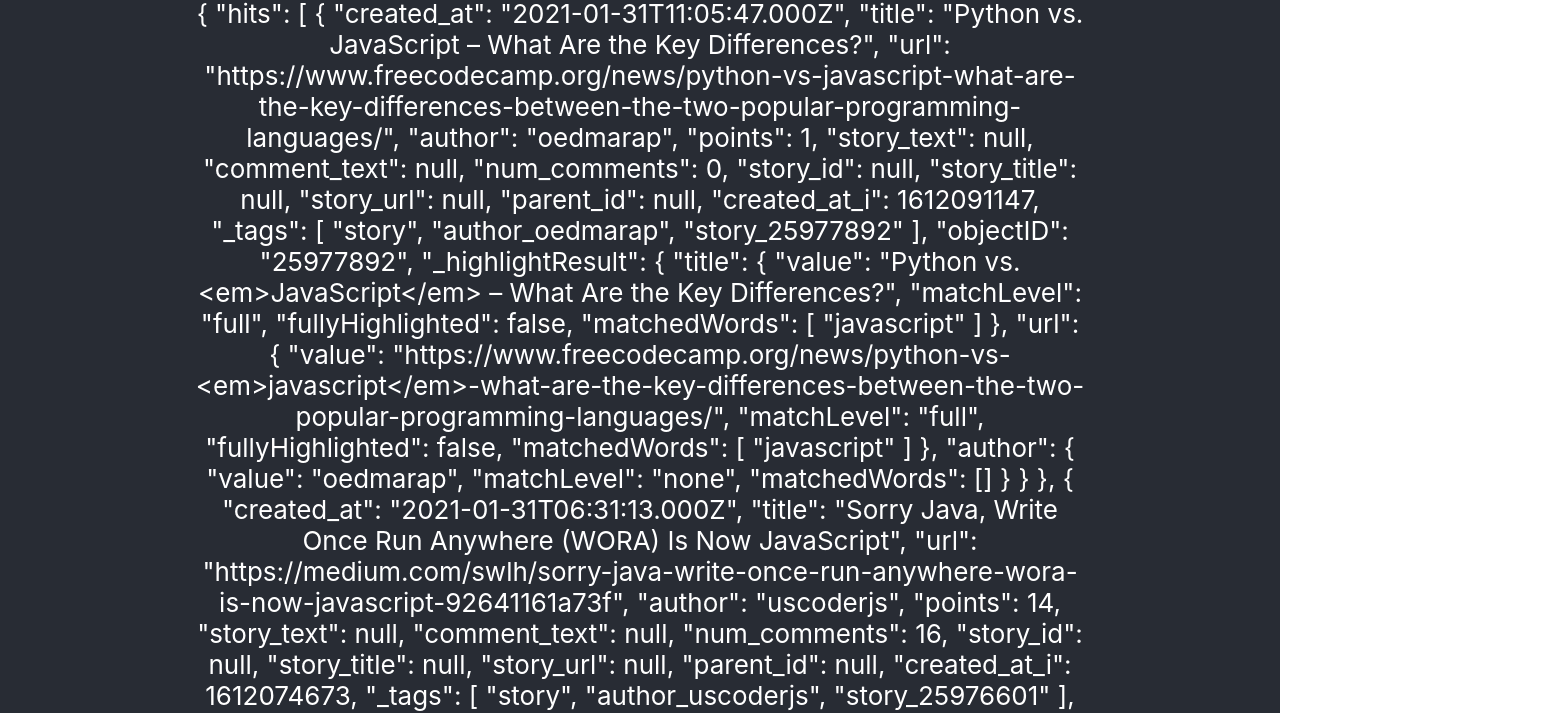
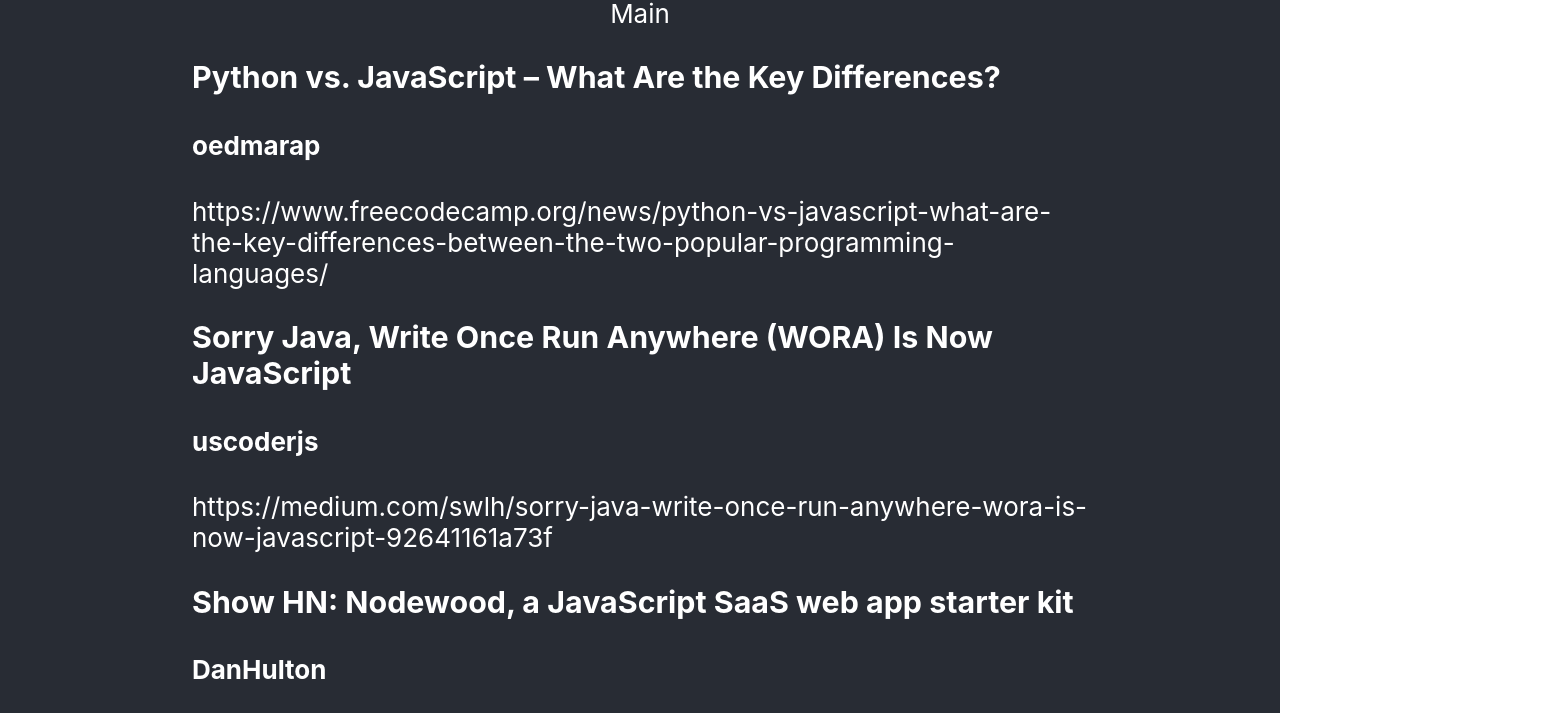
Before and after one commit to roxibi/HackerNews-Project, a React (Create React App) app in the folder my-app/: page / in a window 1280 px wide. Shown: the part 151-864 px from the top of the page, 1554 px wide, since content can reach past the window. Built offline with nearby package versions, Linux system fonts and the light colour scheme.

Commit message:
mapping the  array

```diff
--- a/my-app/src/App.js
+++ b/my-app/src/App.js
@@ -1,23 +1,20 @@
-import './App.css';
-import data from './data.json'
-import Header from './components/Header';
-import Main from './components/Main';
-import Footer from './components/Footer';
+import "./App.css";
+//import data from "./data.json";
+import Header from "./components/Header";
+import Main from "./components/Main";
+import Footer from "./components/Footer";
 
 function App() {
-const {hits}=data;
+  //const { hits } = data; same thing as below
+  //const hits = data.hits;
 
-
-// {hits.map((hit)=> <h3>{hit.title}</h3>)}
+  // {hits.map((hit)=> <h3>{hit.title}</h3>)}
   return (
     <div className="App">
       <header className="App-header">
-     <Header />
-
-     <Main hits={hits}/>
-     <Footer />
-
-
+        <Header />
+        <Main />
+        <Footer />
       </header>
     </div>
   );
--- a/my-app/src/components/Article.js
+++ b/my-app/src/components/Article.js
@@ -1,10 +1,13 @@
-import React from 'react'
+import React from "react";
 
-function Article() {
+function Article({ title, url, author }) {
   return (
-    <div className='article-wrapper'>Article</div>
-
-  )
+    <div className="article-wrapper">
+      <h3>{title}</h3>
+      <h4>{author}</h4>
+      <p>{url}</p>
+    </div>
+  );
 }
 
-export default Article
+export default Article;
--- a/my-app/src/components/Main.js
+++ b/my-app/src/components/Main.js
@@ -1,22 +1,17 @@
-import React from 'react'
-import Article from './Article'
-function Main(props) {
+import React from "react";
+import Article from "./Article";
+import data from "../data.json";
 
+function Main() {
+  return (
+    <div className="main">
+      <p>Main</p>
 
-  return (
-
-    <div className='main'>
-        <p>{JSON.stringify(props, null, 2)}</p>
-        <p>Main </p>
-
-    <Article />
-    <Article />
-    <Article />
-    <Article />
-    <Article />
-
+      {data.hits.map(({ title, url, author }) => {
+        return <Article title={title} url={url} author={author} />;
+      })}
     </div>
-  )
+  );
 }
 
-export default Main
+export default Main;
```
